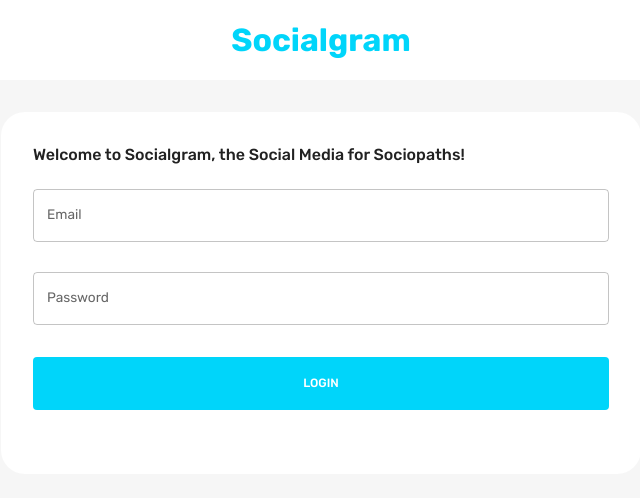
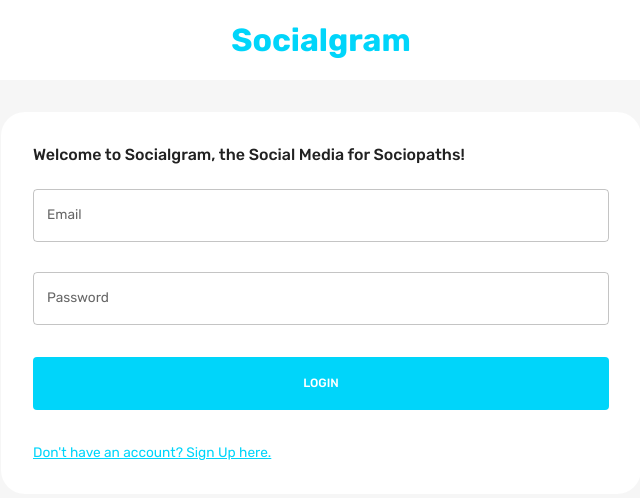
Before and after one commit to lisa1501/Socialgram_mern_app, a React (Create React App) app in the folder client/: page / in a window 1280 px wide. Shown: the top 498 px of the page, without its empty margins (319-959 px from the left). Built offline with nearby package versions, Linux system fonts and the light colour scheme.

Commit message:
successfully switch between register form and login form

```diff
--- a/client/src/scenes/loginPage/Form.jsx
+++ b/client/src/scenes/loginPage/Form.jsx
@@ -23,7 +23,6 @@ const registerSchema = yup.object().shape({
     occupation: yup.string().required("required"),
     picture: yup.string().required("required"),
 });
-
 
 const initialValuesRegister = {
     firstName: "",
@@ -55,8 +54,8 @@ const Form = () => {
     return (
         <Formik
             onSubmit={handleFormSubmit}
-            initialValues={initialValuesLogin}
-            validationSchema={loginSchema}
+            initialValues={isLogin ? initialValuesLogin : initialValuesRegister}
+            validationSchema={isLogin ? loginSchema : registerSchema}
         >
             {({
                 values,
@@ -195,8 +194,27 @@ const Form = () => {
                                 "&:hover": { color: palette.primary.main },
                             }}
                         >
-                            {"Login"}
+                            {isLogin ? "LOGIN" : "REGISTER"}
                         </Button>
+
+                        <Typography
+                            onClick={() => {
+                                setPageType(isLogin ? "register" : "login");
+                                resetForm();
+                            }}
+                            sx={{
+                                textDecoration: "underline",
+                                color: palette.primary.main,
+                                "&:hover": {
+                                cursor: "pointer",
+                                color: palette.primary.light,
+                                },
+                            }}
+                            >
+                            {isLogin
+                                ? "Don't have an account? Sign Up here."
+                                : "Already have an account? Login here."}
+                        </Typography>
                     </Box>
                 </form>
             )}
```
